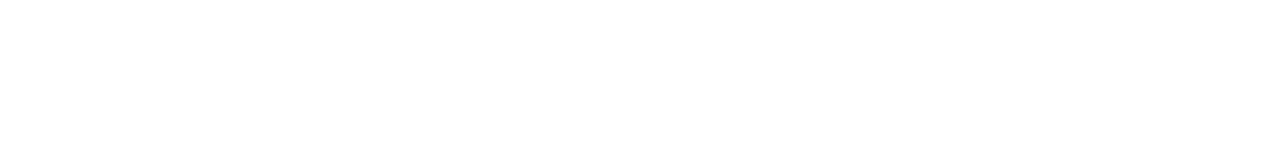
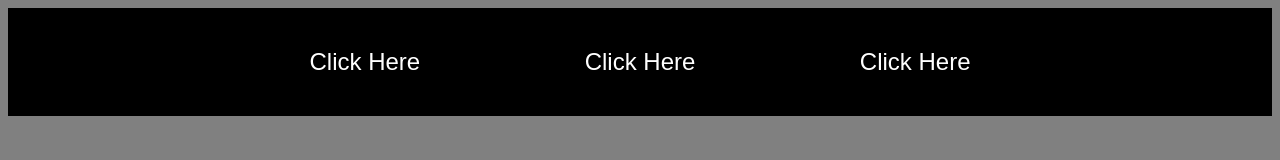
Before and after one commit to N-Reed1/odin-product-page, a plain HTML site: page index.html in a window 1280 px wide. Drawn offline with Linux system fonts and the light colour scheme.

Commit message:
Edit style.css and index.html

```diff
--- a/index.html
+++ b/index.html
@@ -5,10 +5,15 @@
 
     <!-- Create a title once you get a -->
     <title>A Website</title>
-		<link rel="stylesheet" src="style.css">
+		<link rel="stylesheet" href="style.css">
   </head>
 
 	<body>
-		<div class="Header"></div>
+		<div class="Header">
+			<!-- Change the src once you are ready -->
+			<a href="https://theuselessweb.com/" id="Header-Link">Click Here</a>
+			<a href="https://theuselessweb.com/" id="Header-Link">Click Here</a>
+			<a href="https://theuselessweb.com/" id="Header-Link">Click Here</a>
+		</div>
 	</body>
 </html>
--- a/style.css
+++ b/style.css
@@ -1,4 +1,6 @@
-
+* {
+    font-family: "Arial", "Verdana", sans-serif;;
+}
 
 body {
     background-color: grey;
@@ -6,4 +8,16 @@ body {
 
 .Header {
     background-color: black;
+    padding: 40px;
+    text-align: center;
+
 }
+
+#Header-Link {
+    display: inline-block;
+    color: white;
+    text-decoration: none;
+    margin-left: 80px;
+    margin-right: 80px;
+    font-size: 24px;
+}
```
